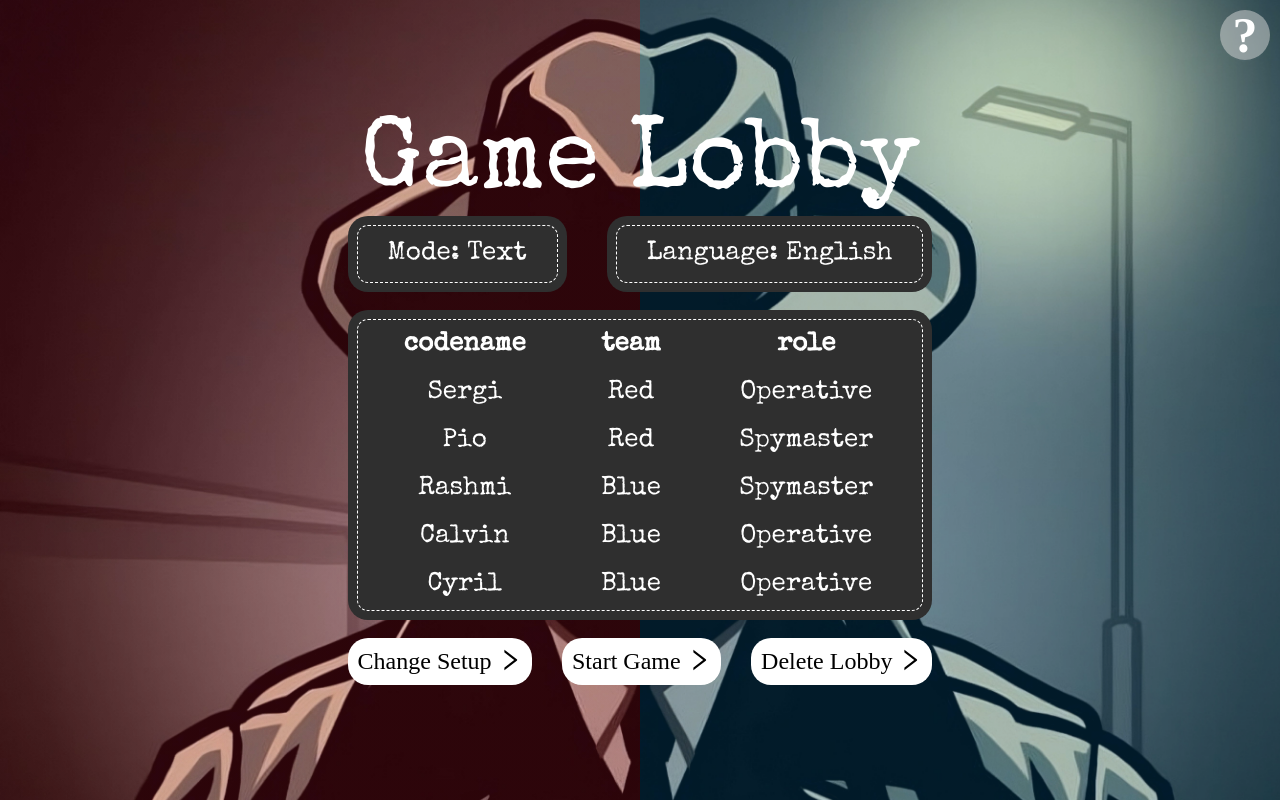
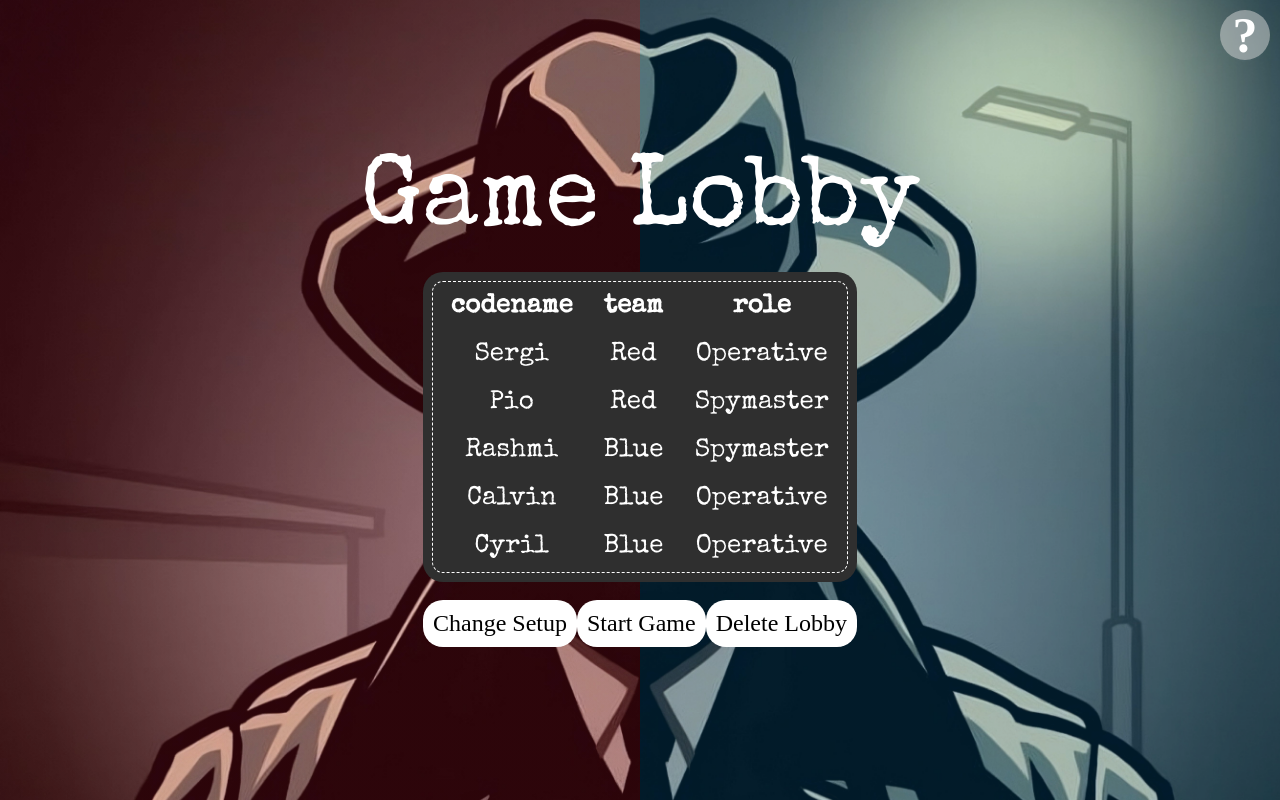
Before and after one commit to cyrimu/sopra-fs25-group-16-client, a Next.js app: page /lobby/1 in a window 1280 px wide. Built offline with nearby package versions, Linux system fonts and the light colour scheme; a web font is replaced by a local one; what @ant-design/nextjs-registry would draw is missing.

Commit message:
added popconfirm for delete lobby

```diff
--- a/app/lobby/[id]/page.tsx
+++ b/app/lobby/[id]/page.tsx
@@ -2,136 +2,47 @@
 import "@ant-design/v5-patch-for-react-19";
 import { useSelector } from "react-redux";
 import { selectPlayerName } from "@/lib/features/player";
-import {
-  selectGameType,
-  selectHost,
-  selectLanguage,
-  selectLobbyId,
-} from "@/lib/features/lobby";
-import { LANGUAGES } from "@/lib/features/lobby/languages.types";
-import { GAME_TYPE } from "@/lib/features/game/game.types";
+import { selectGameType, selectHost, selectLobbyId, selectLanguage } from "@/lib/features/lobby";
 import { Player, PLAYER_ROLES } from "@/lib/features/player/player.types";
 import { TEAM_COLOR } from "@/lib/features/lobby/team.types";
 import styles from "@/styles/page.module.css";
-import { DownOutlined, RightOutlined } from "@ant-design/icons";
-import { useState } from "react";
 import { useRouter } from "next/navigation";
-import { Dropdown, MenuProps } from "antd";
+import { Button, Popconfirm } from "antd";
 
 export default function Lobby() {
     const router = useRouter();
 
     const id = useSelector(selectLobbyId);
-
     const playerName = useSelector(selectPlayerName);
     const hostName = useSelector(selectHost);
     const isHost = playerName === hostName;
 
-  const [language, setLanguage] = useState(useSelector(selectLanguage));
-  const [type, setType] = useState(useSelector(selectGameType));
-  const [isEdit, setIsEdit] = useState(false);
+    function handleStartGame() {
+        router.push(`/game/${id}`);
+    }
 
-  function handleDeleteLobby() {
+    function confirmDeleteLobby() {
         router.replace("/create");
     }
 
-  function handleChangeSetup() {
-    setIsEdit(!isEdit);
-  }
-
-  function handleStartGame() {
-    router.push(`/game/${id}`);
+    function cancelDeleteLobby() {
+        // Do nothing
     }
 
     // Setup mockup data
     const players: Player[] = [
         { playerName: "Sergi", team: TEAM_COLOR.red, role: PLAYER_ROLES.operative },
         { playerName: "Pio", team: TEAM_COLOR.red, role: PLAYER_ROLES.spymaster },
-    {
-      playerName: "Rashmi",
-      team: TEAM_COLOR.blue,
-      role: PLAYER_ROLES.spymaster,
-    },
-    {
-      playerName: "Calvin",
-      team: TEAM_COLOR.blue,
-      role: PLAYER_ROLES.operative,
-    },
-    {
-      playerName: "Cyril",
-      team: TEAM_COLOR.blue,
-      role: PLAYER_ROLES.operative,
-    },
+        { playerName: "Rashmi", team: TEAM_COLOR.blue, role: PLAYER_ROLES.spymaster },
+        { playerName: "Calvin", team: TEAM_COLOR.blue, role: PLAYER_ROLES.operative },
+        { playerName: "Cyril", team: TEAM_COLOR.blue, role: PLAYER_ROLES.operative },
     ];
-
-  const gameType = GAME_TYPE[type];
-  const gameTypeStr = gameType.charAt(0).toUpperCase() + gameType.slice(1);
-  const lang = LANGUAGES[language];
-  const languageStr = lang.charAt(0).toUpperCase() + lang.slice(1);
-
-  const handleGameType: MenuProps["onClick"] = (e) => {
-    const newGameType = GAME_TYPE[e.key as keyof typeof GAME_TYPE];
-    setType(newGameType);
-  };
-
-  const handleLanguage: MenuProps["onClick"] = (e) => {
-    const newLanguage = LANGUAGES[e.key as keyof typeof LANGUAGES];
-    setLanguage(newLanguage);
-  };
-
-  const gameTypeElements: MenuProps = {
-    items: Object.values(GAME_TYPE).map((type) => ({
-      key: type,
-      label: (
-        <div className={styles.lobbyDropdown}>
-          {type.charAt(0).toUpperCase() + type.slice(1)}
-        </div>
-      ),
-      onClick: handleGameType,
-    })),
-  };
-
-  const languageElements: MenuProps = {
-    items: Object.values(LANGUAGES).map((language) => ({
-      key: language,
-      label: (
-        <div className={styles.lobbyDropdown}>
-          {language.charAt(0).toUpperCase() + language.slice(1)}
-        </div>
-      ),
-      onClick: handleLanguage,
-    })),
-  };
 
     return (
         <div className={styles.centered}>
             <div className={styles.redBlueOverlay}></div>
             <div className={styles.lobbyTitle}>Game Lobby</div>
             <div className={styles.messageContainer}>
-        <div style={{ display: "flex", gap: "40px" }}>
-          <div className={styles.lobbyConfig}>
-            {isEdit && isHost ? (
-              <Dropdown menu={gameTypeElements}>
-                <div style={{ display: "flex" }}>
-                  {`Mode: ${gameTypeStr}`} <DownOutlined />
-                </div>
-              </Dropdown>
-            ) : (
-              `Mode: ${gameTypeStr}`
-            )}
-          </div>
-          <div className={styles.lobbyConfig}>
-            {isEdit && isHost ? (
-              <Dropdown menu={languageElements}>
-                <div style={{ display: "flex" }}>
-                  {`Language: ${languageStr}`} <DownOutlined />
-                </div>
-              </Dropdown>
-            ) : (
-              `Language: ${languageStr}`
-            )}
-          </div>
-        </div>
                 <br />
                 <table className={styles.tableField}>
                     <thead>
@@ -170,21 +81,24 @@ export default function Lobby() {
                             width: "100%",
                         }}
                     >
-            <button
-              className={styles.regularButton}
-              onClick={handleChangeSetup}
-            >
-              {isEdit ? "Save Setup" : "Change Setup"} <RightOutlined />
+                        <button className={styles.regularButton} onClick={handleStartGame}>
+                            Change Setup
                         </button>
                         <button className={styles.regularButton} onClick={handleStartGame}>
-              Start Game <RightOutlined />
+                            Start Game
                         </button>
-            <button
-              className={styles.regularButton}
-              onClick={handleDeleteLobby}
+                        <Popconfirm
+                            title={<span style={{ color: "black" }}>Are you sure if you want to delete the lobby?</span>}
+                            onConfirm={confirmDeleteLobby}
+                            onCancel={cancelDeleteLobby}
+                            okText="Yes"
+                            cancelText="No"
+                            icon={false}
                         >
-              Delete Lobby <RightOutlined />
+                            <button className={styles.regularButton}>
+                                Delete Lobby
                             </button>
+                        </Popconfirm>
                     </div>
                 )}
             </div>
```
Lines whose indentation alone changed are shown as unchanged.
